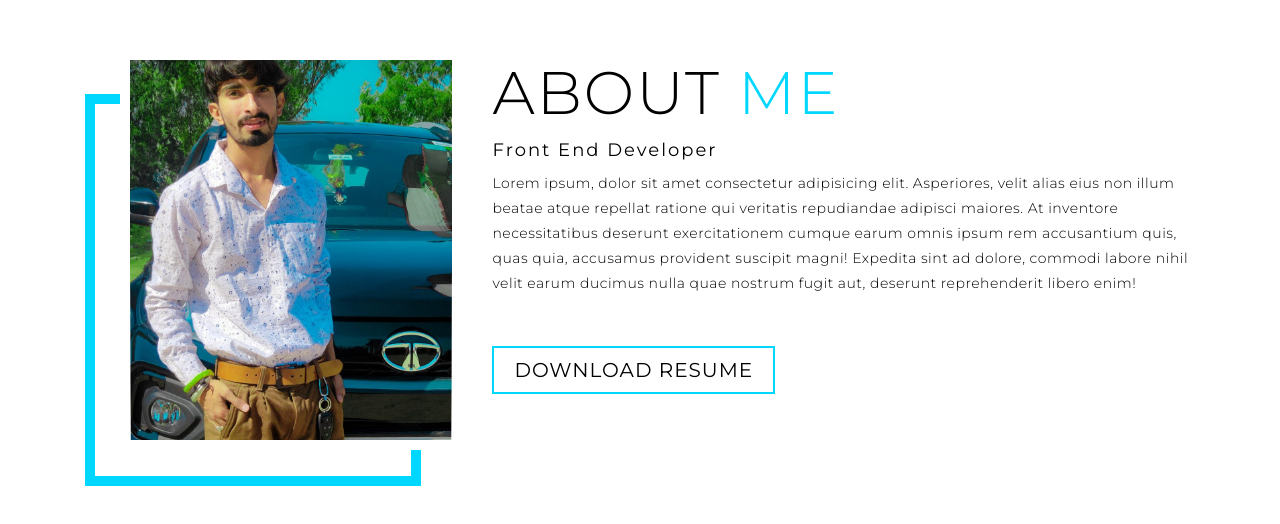
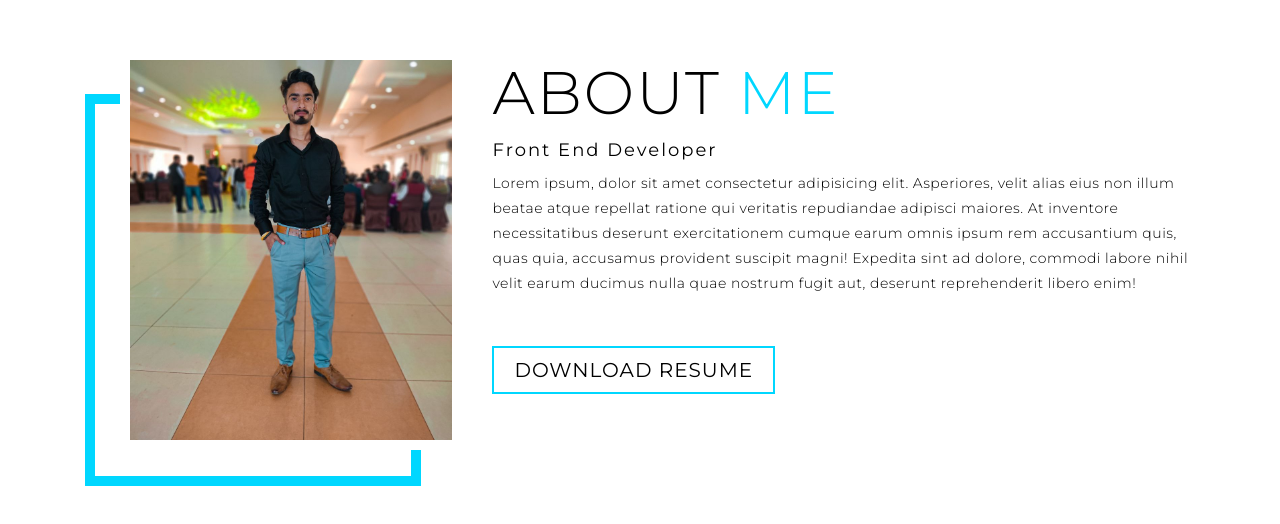
Before and after one commit to amit-ramgarhia/amit-kumar, a plain HTML site: page index.html in a window 1280 px wide. Shown: the part 1750-2274 px from the top of the page. Drawn offline with Linux system fonts and the light colour scheme.

Commit message:
added new image

```diff
--- a/index.html
+++ b/index.html
@@ -77,7 +77,7 @@
         <div class="about container">
             <div class="col-left">
                 <div class="about-img">
-                    <img src="./img/mypic.jpg" alt="img" />
+                    <img src="./img/myprofile.jpg" alt="img" />
                 </div>
             </div>
             <div class="col-right">
```
